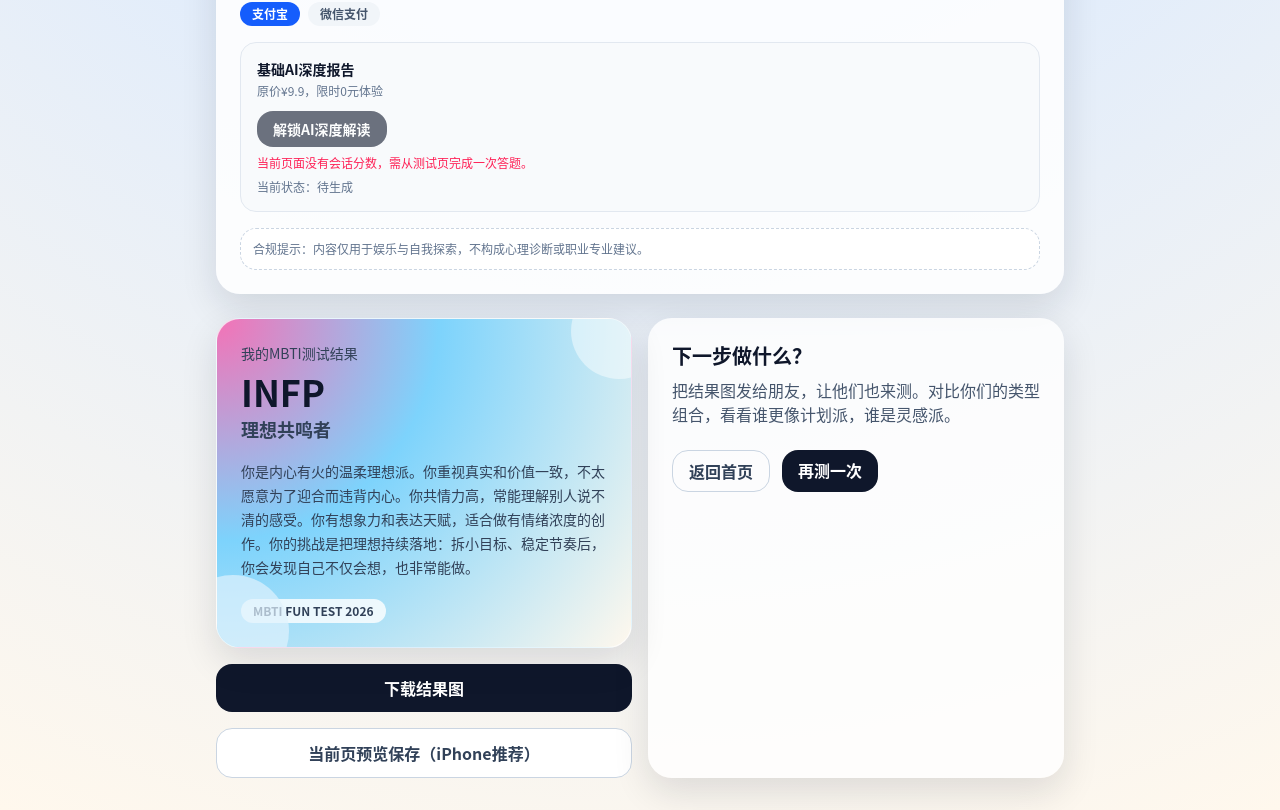
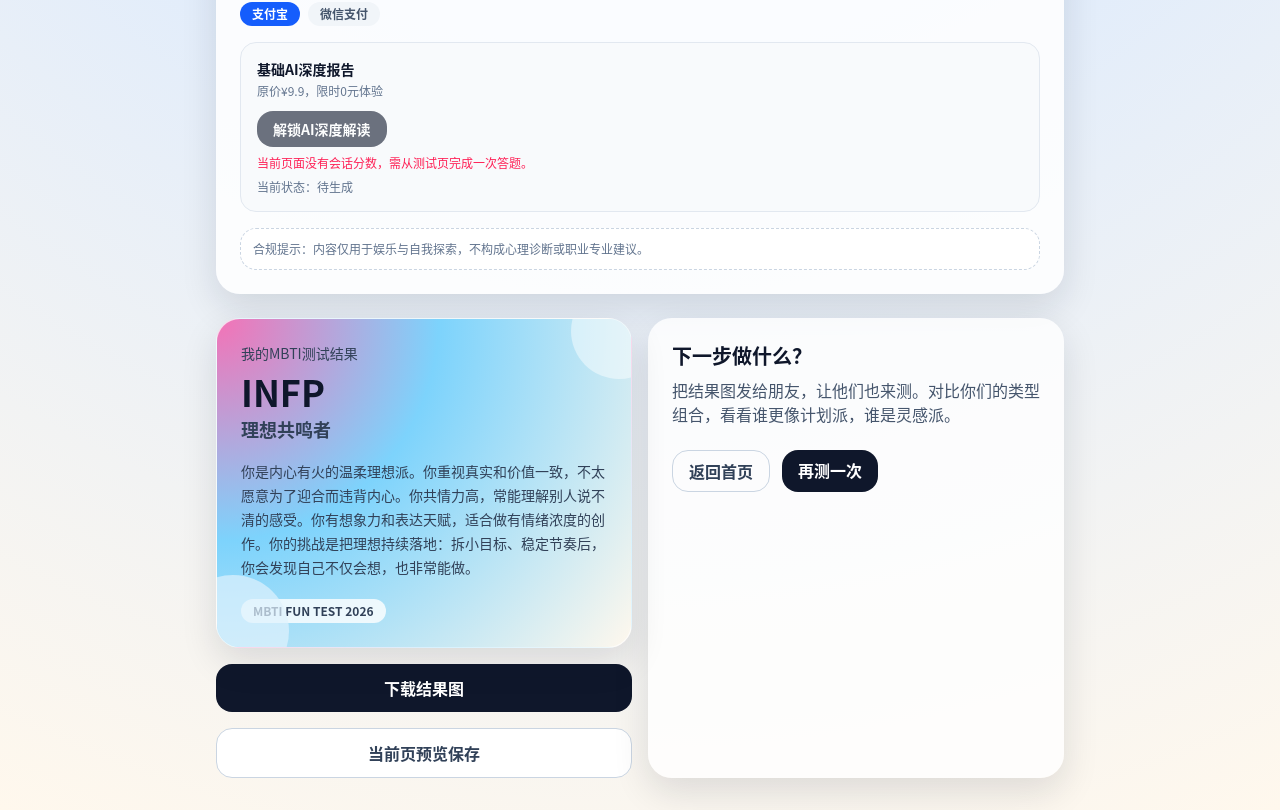
Before and after one commit to 1020510262/mbti-web, a Next.js app: page /result in a window 1280 px wide. Shown: the part 614-1424 px from the top of the page. Built offline with nearby package versions, Linux system fonts and the light colour scheme.

Commit message:
更新 ShareCard 组件

```diff
--- a/components/result/ShareCard.tsx
+++ b/components/result/ShareCard.tsx
@@ -216,7 +216,7 @@ export function ShareCard({ type, title, summary }: ShareCardProps) {
         disabled={downloading || opening}
         className="w-full rounded-2xl border border-slate-300 bg-white px-4 py-3 font-semibold text-slate-700 transition hover:bg-slate-50 disabled:cursor-not-allowed disabled:opacity-60"
       >
-        {opening ? "正在生成预览..." : "当前页预览保存（iPhone推荐）"}
+        {opening ? "正在生成预览..." : "当前页预览保存"}
       </button>
 
       {downloadHint && <p className="text-xs text-slate-500">{downloadHint}</p>}
```
